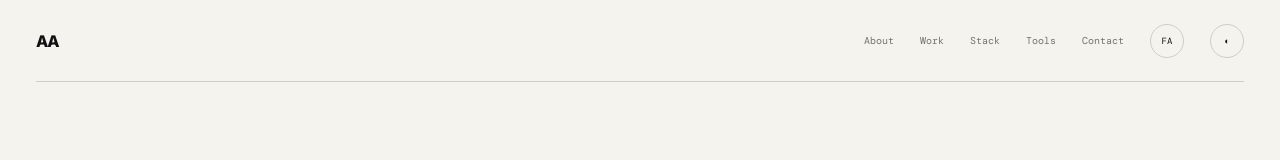
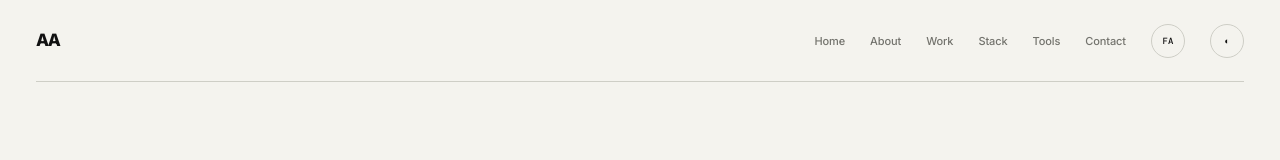
Before and after one commit to netblag/netblag.github.io, a React (Vite) app: page / in a window 1280 px wide. Shown: the top 160 px of the page. Built offline with nearby package versions, Linux system fonts and the light colour scheme; no server answers.

Commit message:
fix bilingual layout and header typography

```diff
--- a/src/App.tsx
+++ b/src/App.tsx
@@ -6,7 +6,6 @@ import Home from './pages/Home'
 import Tools from './pages/Tools'
 import AdminLogin from './pages/AdminLogin'
 import AdminDashboard from './pages/AdminDashboard'
-import Chat from './pages/Chat'
 
 function Shell() {
   const { language, toggleLanguage, theme, toggleTheme } = useApp()
@@ -14,35 +13,108 @@ function Shell() {
   const location = useLocation()
   const [open, setOpen] = useState(false)
 
-  useEffect(() => setOpen(false), [location.pathname])
+  useEffect(() => {
+    setOpen(false)
+  }, [location.pathname])
 
-  if (location.pathname.startsWith('/admin')) return <Routes><Route path="/admin" element={<AdminLogin />} /><Route path="/admin/dashboard" element={<AdminDashboard />} /><Route path="*" element={<Navigate to="/" replace />} /></Routes>
-  if (location.pathname === '/chat') return <Chat />
-  if (location.pathname === '/tools') return <Tools />
+  if (location.pathname.startsWith('/admin')) {
+    return (
+      <Routes>
+        <Route path="/admin" element={<AdminLogin />} />
+        <Route path="/admin/dashboard" element={<AdminDashboard />} />
+        <Route path="*" element={<Navigate to="/" replace />} />
+      </Routes>
+    )
+  }
+
+  if (location.pathname === '/tools') {
+    return (
+      <>
+        <header className="header header-ltr">
+          <a className="brand" href="#/" aria-label="Home">
+            AA
+          </a>
+
+          <button
+            className="mobile-menu"
+            onClick={() => setOpen((current) => !current)}
+            aria-label="Menu"
+            aria-expanded={open}
+          >
+            ☰
+          </button>
+
+          <nav className={`nav ${open ? 'open' : ''}`}>
+            <a href="#/">{language === 'en' ? 'Home' : 'خانه'}</a>
+
+            <button className="circle-button" onClick={toggleLanguage}>
+              {language === 'en' ? 'FA' : 'EN'}
+            </button>
+
+            <button className="circle-button" onClick={toggleTheme} aria-label="Toggle theme">
+              {theme === 'dark' ? '☼' : '◐'}
+            </button>
+          </nav>
+        </header>
+
+        <div className={`page-language lang-${language}`}>
+          <Routes>
+            <Route path="/tools" element={<Tools />} />
+            <Route path="*" element={<Navigate to="/" replace />} />
+          </Routes>
+        </div>
+      </>
+    )
+  }
 
   return (
     <>
-      <header className="header">
-        <a className="brand" href="#">AA</a>
-        <button className="mobile-menu" onClick={() => setOpen(!open)} aria-label="Menu">☰</button>
+      <header className="header header-ltr">
+        <a className="brand" href="#/" aria-label="Home">
+          AA
+        </a>
+
+        <button
+          className="mobile-menu"
+          onClick={() => setOpen((current) => !current)}
+          aria-label="Menu"
+          aria-expanded={open}
+        >
+          ☰
+        </button>
+
         <nav className={`nav ${open ? 'open' : ''}`}>
+          <a href="#/">{t.nav.about === 'درباره' ? 'خانه' : 'Home'}</a>
           <a href="#about">{t.nav.about}</a>
           <a href="#work">{t.nav.work}</a>
           <a href="#stack">{t.nav.stack}</a>
-          <NavLink to="/tools">{t.nav.tools}</NavLink>
+
+          <NavLink to="/tools">
+            {t.nav.tools}
+          </NavLink>
+
           <a href="#contact">{t.nav.contact}</a>
-          <button className="circle-button" onClick={toggleLanguage}>{language === 'en' ? 'FA' : 'EN'}</button>
-          <button className="circle-button" onClick={toggleTheme}>{theme === 'dark' ? '☼' : '◐'}</button>
+
+          <button className="circle-button" onClick={toggleLanguage}>
+            {language === 'en' ? 'FA' : 'EN'}
+          </button>
+
+          <button className="circle-button" onClick={toggleTheme} aria-label="Toggle theme">
+            {theme === 'dark' ? '☼' : '◐'}
+          </button>
         </nav>
       </header>
-      <Routes>
-        <Route path="/" element={<Home />} />
-        <Route path="*" element={<Navigate to="/" replace />} />
-      </Routes>
+
+      <div className={`page-language lang-${language}`}>
+        <Routes>
+          <Route path="/" element={<Home />} />
+          <Route path="*" element={<Navigate to="/" replace />} />
+        </Routes>
+      </div>
     </>
   )
 }
 
 export default function App() {
-  return <div className="site"><Shell /></div>
+  return <div className="site">{/* layout direction is intentionally always LTR */}<Shell /></div>
 }
--- a/src/lib/app-context.tsx
+++ b/src/lib/app-context.tsx
@@ -1,4 +1,11 @@
-import { createContext, useContext, useEffect, useMemo, useState, type ReactNode } from 'react'
+import {
+  createContext,
+  useContext,
+  useEffect,
+  useMemo,
+  useState,
+  type ReactNode,
+} from 'react'
 
 type Language = 'en' | 'fa'
 type Theme = 'light' | 'dark'
@@ -13,13 +20,22 @@ type AppContextValue = {
 const AppContext = createContext<AppContextValue | null>(null)
 
 export function AppProvider({ children }: { children: ReactNode }) {
-  const [language, setLanguage] = useState<Language>(() => (localStorage.getItem('site-language') === 'fa' ? 'fa' : 'en'))
-  const [theme, setTheme] = useState<Theme>(() => (localStorage.getItem('site-theme') === 'dark' ? 'dark' : 'light'))
+  const [language, setLanguage] = useState<Language>(() =>
+    localStorage.getItem('site-language') === 'fa' ? 'fa' : 'en'
+  )
+
+  const [theme, setTheme] = useState<Theme>(() =>
+    localStorage.getItem('site-theme') === 'dark' ? 'dark' : 'light'
+  )
 
   useEffect(() => {
     document.documentElement.dataset.lang = language
+
+    // مهم:
+    // جهت کلی صفحه همیشه LTR می‌ماند تا flex/grid و header جابه‌جا نشوند.
     document.documentElement.lang = language
-    document.documentElement.dir = language === 'fa' ? 'rtl' : 'ltr'
+    document.documentElement.dir = 'ltr'
+
     localStorage.setItem('site-language', language)
   }, [language])
 
@@ -28,18 +44,27 @@ export function AppProvider({ children }: { children: ReactNode }) {
     localStorage.setItem('site-theme', theme)
   }, [theme])
 
-  const value = useMemo<AppContextValue>(() => ({
-    language,
-    theme,
-    toggleLanguage: () => setLanguage((current) => current === 'en' ? 'fa' : 'en'),
-    toggleTheme: () => setTheme((current) => current === 'light' ? 'dark' : 'light'),
-  }), [language, theme])
+  const value = useMemo<AppContextValue>(
+    () => ({
+      language,
+      theme,
+      toggleLanguage: () =>
+        setLanguage((current) => (current === 'en' ? 'fa' : 'en')),
+      toggleTheme: () =>
+        setTheme((current) => (current === 'light' ? 'dark' : 'light')),
+    }),
+    [language, theme],
+  )
 
   return <AppContext.Provider value={value}>{children}</AppContext.Provider>
 }
 
 export function useApp() {
   const context = useContext(AppContext)
-  if (!context) throw new Error('useApp must be used within AppProvider')
+
+  if (!context) {
+    throw new Error('useApp must be used within AppProvider')
+  }
+
   return context
 }
--- a/src/styles/global.css
+++ b/src/styles/global.css
@@ -1221,3 +1221,242 @@ html[data-lang="fa"] .admin-message-meta time {
         gap: 12px;
     }
 }
+
+/* =========================================================
+   LANGUAGE / LAYOUT FIX
+   Keep the global page layout LTR.
+   Persian text gets RTL treatment locally instead.
+   ========================================================= */
+
+html,
+body {
+  direction: ltr !important;
+}
+
+.site {
+  direction: ltr;
+}
+
+.page-language {
+  direction: ltr;
+  min-width: 0;
+}
+
+/* ---------------------------------------------------------
+   Header
+   --------------------------------------------------------- */
+
+.header-ltr {
+  direction: ltr !important;
+}
+
+.header-ltr .brand {
+  direction: ltr;
+  font-family: Inter, sans-serif;
+  font-size: 17px;
+  font-weight: 800;
+  letter-spacing: -0.09em;
+  line-height: 1;
+}
+
+.header-ltr .nav {
+  direction: ltr;
+  display: flex;
+  align-items: center;
+  gap: 28px;
+}
+
+.header-ltr .nav > a,
+.header-ltr .nav > button,
+.header-ltr .nav > a:visited {
+  white-space: nowrap;
+}
+
+.header-ltr .nav > a {
+  font-family: Inter, sans-serif;
+  font-size: 11px;
+  font-weight: 500;
+  letter-spacing: -0.01em;
+  text-transform: none;
+  color: var(--muted);
+  transition:
+    color 0.2s ease,
+    opacity 0.2s ease;
+}
+
+.header-ltr .nav > a:hover,
+.header-ltr .nav > a.active {
+  color: var(--text);
+}
+
+.header-ltr .circle-button {
+  flex: 0 0 auto;
+  font-family: 'DM Mono', monospace;
+  font-size: 9px;
+  font-weight: 500;
+}
+
+.header-ltr .mobile-menu {
+  direction: ltr;
+}
+
+/* ---------------------------------------------------------
+   Persian typography
+   --------------------------------------------------------- */
+
+.lang-fa .hero-intro,
+.lang-fa .hero-side p,
+.lang-fa .about-large,
+.lang-fa .two-columns p,
+.lang-fa .project-content p,
+.lang-fa .app-main p,
+.lang-fa .stack-title,
+.lang-fa .education-row,
+.lang-fa .education-row p,
+.lang-fa .contact-copy,
+.lang-fa .message-form,
+.lang-fa .tool-header p,
+.lang-fa .tool-item small,
+.lang-fa .workspace-top,
+.lang-fa .admin-login,
+.lang-fa .admin-dashboard,
+.lang-fa .message-card,
+.lang-fa .chat-shell {
+  font-family: Vazirmatn, sans-serif;
+}
+
+/*
+ * فقط خود متن فارسی RTL می‌شود.
+ * wrapperهای flex/grid عمداً LTR می‌مانند.
+ */
+
+.lang-fa .hero-intro,
+.lang-fa .hero-side p,
+.lang-fa .about-large,
+.lang-fa .two-columns p,
+.lang-fa .project-content p,
+.lang-fa .app-main p,
+.lang-fa .education-row h2,
+.lang-fa .education-row p,
+.lang-fa .contact-copy,
+.lang-fa .message-form label,
+.lang-fa .message-form input,
+.lang-fa .message-form textarea,
+.lang-fa .tool-header p,
+.lang-fa .tool-item small,
+.lang-fa .tool-editor,
+.lang-fa .tool-output,
+.lang-fa .inline-form input,
+.lang-fa .uuid-box,
+.lang-fa .admin-login input,
+.lang-fa .message-card p {
+  direction: rtl;
+  text-align: right;
+}
+
+/* Headings containing English technical names should remain LTR-ish */
+.lang-fa .project-content h2,
+.lang-fa .app-main h2,
+.lang-fa .tool-item strong,
+.lang-fa .workspace-top h2 {
+  direction: ltr;
+  text-align: left;
+}
+
+/* Section metadata stays visually stable */
+.lang-fa .section-grid,
+.lang-fa .hero-bottom,
+.lang-fa .message-area,
+.lang-fa .apps,
+.lang-fa .project,
+.lang-fa .stack-row,
+.lang-fa .education-row,
+.lang-fa .tool-item,
+.lang-fa .tool-header,
+.lang-fa .workspace-top,
+.lang-fa .message-actions,
+.lang-fa .contact-head,
+.lang-fa .footer {
+  direction: ltr;
+}
+
+/* ---------------------------------------------------------
+   Header mobile
+   --------------------------------------------------------- */
+
+@media (max-width: 600px) {
+  .header-ltr .nav.open {
+    direction: ltr !important;
+  }
+
+  .header-ltr .nav.open > a {
+    text-align: left;
+  }
+
+  .lang-fa .header-ltr .nav.open > a {
+    text-align: left;
+  }
+}
+
+/* ---------------------------------------------------------
+   Remove old global RTL rule
+   --------------------------------------------------------- */
+
+/*
+   The old project had:
+   html[data-lang=fa] body { direction: rtl }
+   Do NOT restore it.
+*/
+
+html[data-lang='fa'] body {
+  direction: ltr !important;
+}
+
+/* ---------------------------------------------------------
+   Better mixed Persian / English rendering
+   --------------------------------------------------------- */
+
+.lang-fa {
+  unicode-bidi: plaintext;
+}
+
+.lang-fa .hero-intro,
+.lang-fa .hero-side,
+.lang-fa .about-large,
+.lang-fa .two-columns,
+.lang-fa .contact,
+.lang-fa .message-form,
+.lang-fa .tool-workspace,
+.lang-fa .admin-dashboard {
+  unicode-bidi: plaintext;
+}
+
+/* Keep numbers / technical labels stable */
+.lang-fa .section-number,
+.lang-fa .project-number,
+.lang-fa .tool-number,
+.lang-fa .app-top,
+.lang-fa .app-stack,
+.lang-fa .stack-title,
+.lang-fa .education-date,
+.lang-fa .footer {
+  direction: ltr;
+}
+
+/* ---------------------------------------------------------
+   Cleaner navigation spacing
+   --------------------------------------------------------- */
+
+@media (min-width: 601px) {
+  .header-ltr {
+    gap: 30px;
+  }
+
+  .header-ltr .brand {
+    min-width: 40px;
+  }
+
+  .header-ltr .nav {
+    gap: 25px;
+  }
+}
```
